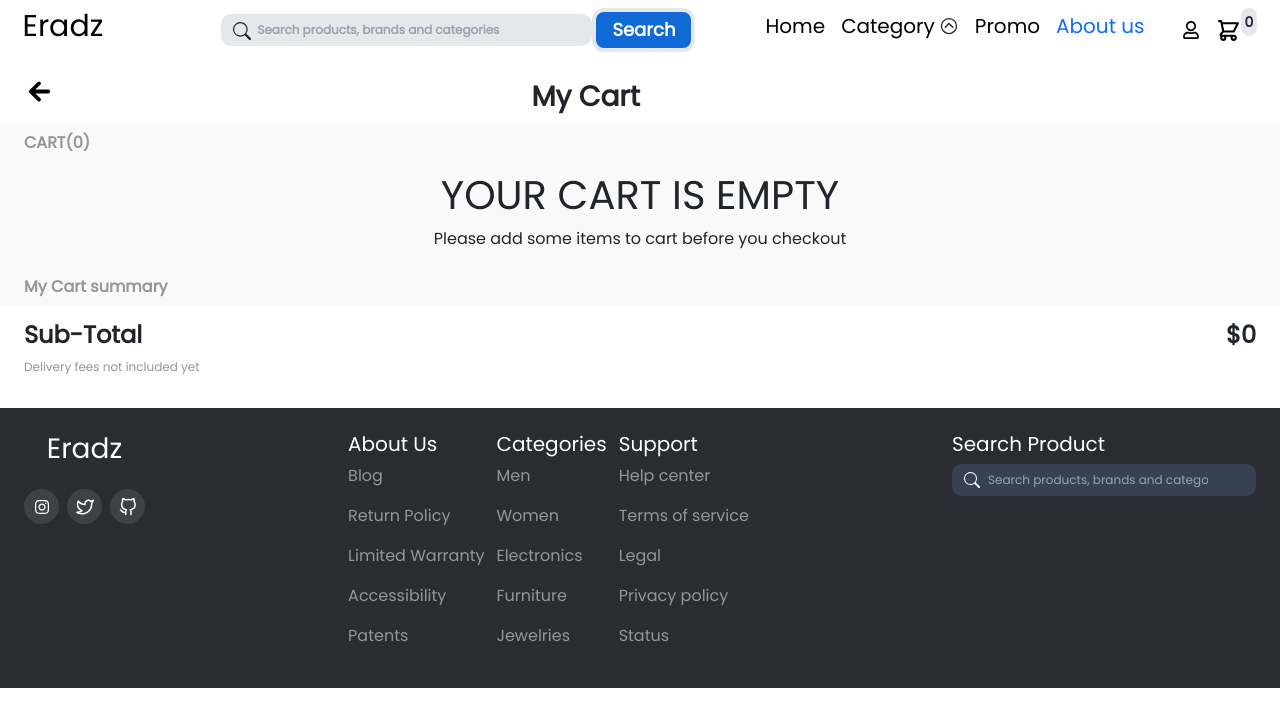
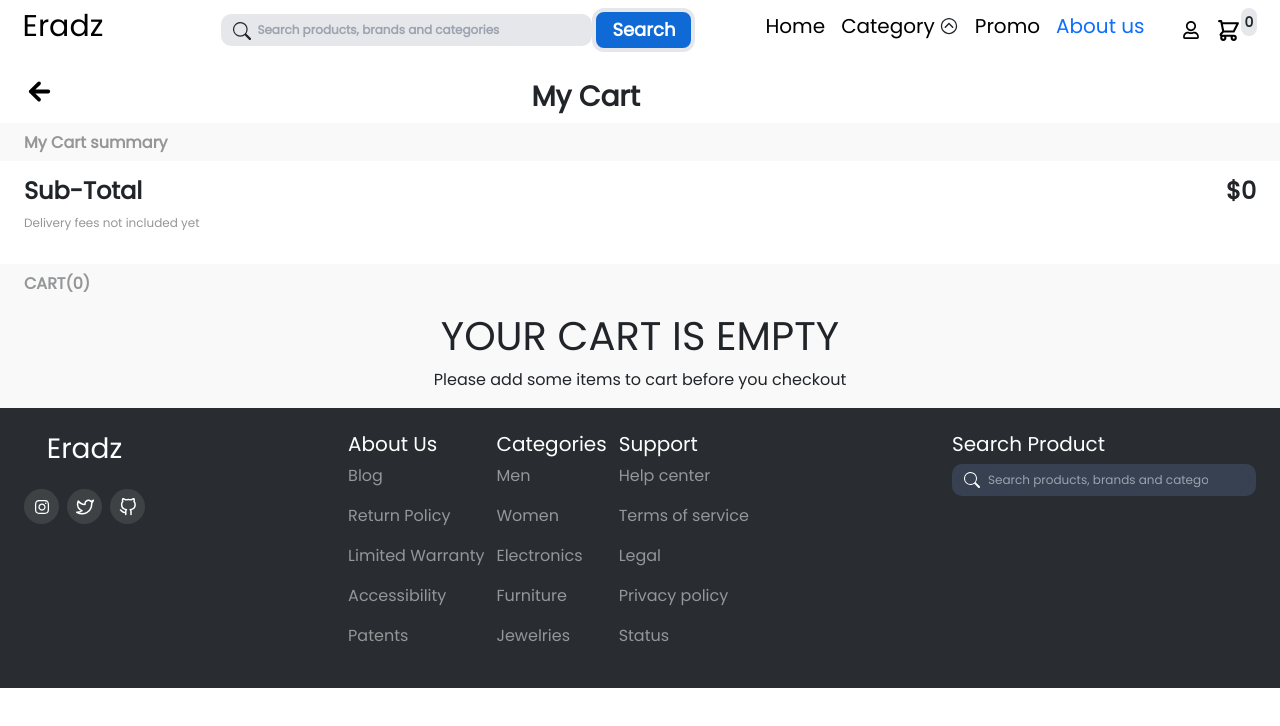
Before and after one commit to Eradz/social-fullstack, a React (Create React App) app: page /cart in a window 1280 px wide. Shown: the top 726 px of the page. Built offline with nearby package versions, Linux system fonts and the light colour scheme.

Commit message:
added functionality to men

```diff
--- a/src/components/cart/Cart.jsx
+++ b/src/components/cart/Cart.jsx
@@ -23,6 +23,14 @@ export function Cart() {
             <div className='relative md:flex  py-3 bg-white'>
                <Link to='/category'> <IoMdArrowRoundBack size={31} className="ml-6 cursor-pointer text-black"/></Link>
                 <h3 className='right-[40%] md:right-[50%] top-5 font-semibold absolute'>My Cart</h3>
+            </div>
+            <p className='pt-2 pl-6 font-semibold text-text'>My Cart summary</p>
+            <div className='flex justify-between bg-white mt-[-10px] px-4 py-3 '>
+                <div>
+                    <h4 className='font-semibold'>Sub-Total</h4>
+                    <p className='text-text text-[12px]'>Delivery fees not included yet</p>
+                </div>
+                <h4 className='font-semibold'>${subtotal}</h4>
             </div>
             <p className='text-text pl-6 font-semibold pt-2'>CART({items.length})</p>
             <div className='bg-bg flex flex-col gap-5'>
@@ -57,14 +65,7 @@ export function Cart() {
                <p className=" text-center" >Please add some items to cart before you checkout</p>
                </div>}
             </div>
-            <p className='pt-2 pl-6 font-semibold text-text'>My Cart summary</p>
-            <div className='flex justify-between bg-white mt-[-10px] px-4 py-3 '>
-                <div>
-                    <h4 className='font-semibold'>Sub-Total</h4>
-                    <p className='text-text text-[12px]'>Delivery fees not included yet</p>
-                </div>
-                <h4 className='font-semibold'>${subtotal}</h4>
-            </div>
+
         </div>
         <div className='hidden w-[100vw] h-[230vh] absolute top-0 left-0 bg-dim flex justify-center items-center'>
                <div className='w-[80%] h-[300px] absolute top-[10%] left-auto bg-bg'>
--- a/src/components/categories/Men/MenC.jsx
+++ b/src/components/categories/Men/MenC.jsx
@@ -1,10 +1,10 @@
 import React, {useState, useEffect} from 'react'
-import {IoIosArrowDropdown} from 'react-icons/io'
 import {AiFillStar, AiFillHeart} from 'react-icons/ai'
 import { useDispatch, useSelector } from 'react-redux'
 import {Link} from 'react-router-dom'
 import { getElec, fav } from '../../redux/items/eleSlice'
 import { FaRegEye } from 'react-icons/fa'
+import { Nav } from '../../nav/Nav'
 
 
 
@@ -16,7 +16,7 @@ export const MenC = () => {
     const toggle = (a,i) => {
         console.log(a,i)
     }
-    console.log(yeah)
+
     useEffect(() => {
         dispatch(getElec("") )
     }, [dispatch,])
@@ -28,6 +28,8 @@ export const MenC = () => {
         )
     }
     return (
+      <>
+      <Nav/>
     <div className='mt-2'>
         <div className='px-3 flex '>
           <h3 className='font-bold text-center' >Men</h3>
@@ -70,6 +72,7 @@ export const MenC = () => {
   </div>
 
       </div>
+      </>
 
     )
   }
--- a/src/components/category/Category.jsx
+++ b/src/components/category/Category.jsx
@@ -1,4 +1,4 @@
-import React, {useState} from 'react'
+import React from 'react'
 import watch from '../../assest/watch.png'
 import jewelry from '../../assest/jewelry.png'
 import tv from '../../assest/tvs.png'
--- a/src/components/product/Product.jsx
+++ b/src/components/product/Product.jsx
@@ -1,5 +1,4 @@
-import React, {useState, useEffect} from 'react'
-import Footer  from '../footer/Footer';
+import React, {useState} from 'react'
 import { AiFillHeart, AiFillStar } from 'react-icons/ai'
 import { BiArrowFromRight } from 'react-icons/bi'
 import { Link, useLocation } from 'react-router-dom'
@@ -49,7 +48,7 @@ export const Product = () => {
    })
 
   const push = ()=>{
-    if(last == undefined){
+    if(last === undefined){
       dispatch(addCart(object))
       toast(`${item.title} has been added to cart`)
       console.log(last, item)
@@ -62,7 +61,7 @@ export const Product = () => {
   return (
     <div className='h-[100vh] flex flex-col gap-4 '>
       <Nav/>
-    <div className='p-3 bg-bg' >
+    <div className='p-3 bg-bg -mt-4' >
           <div className='flex justify-between '>
               <Link to='/category' className='text-black'>
               <BiArrowFromRight size={25}/>
```
